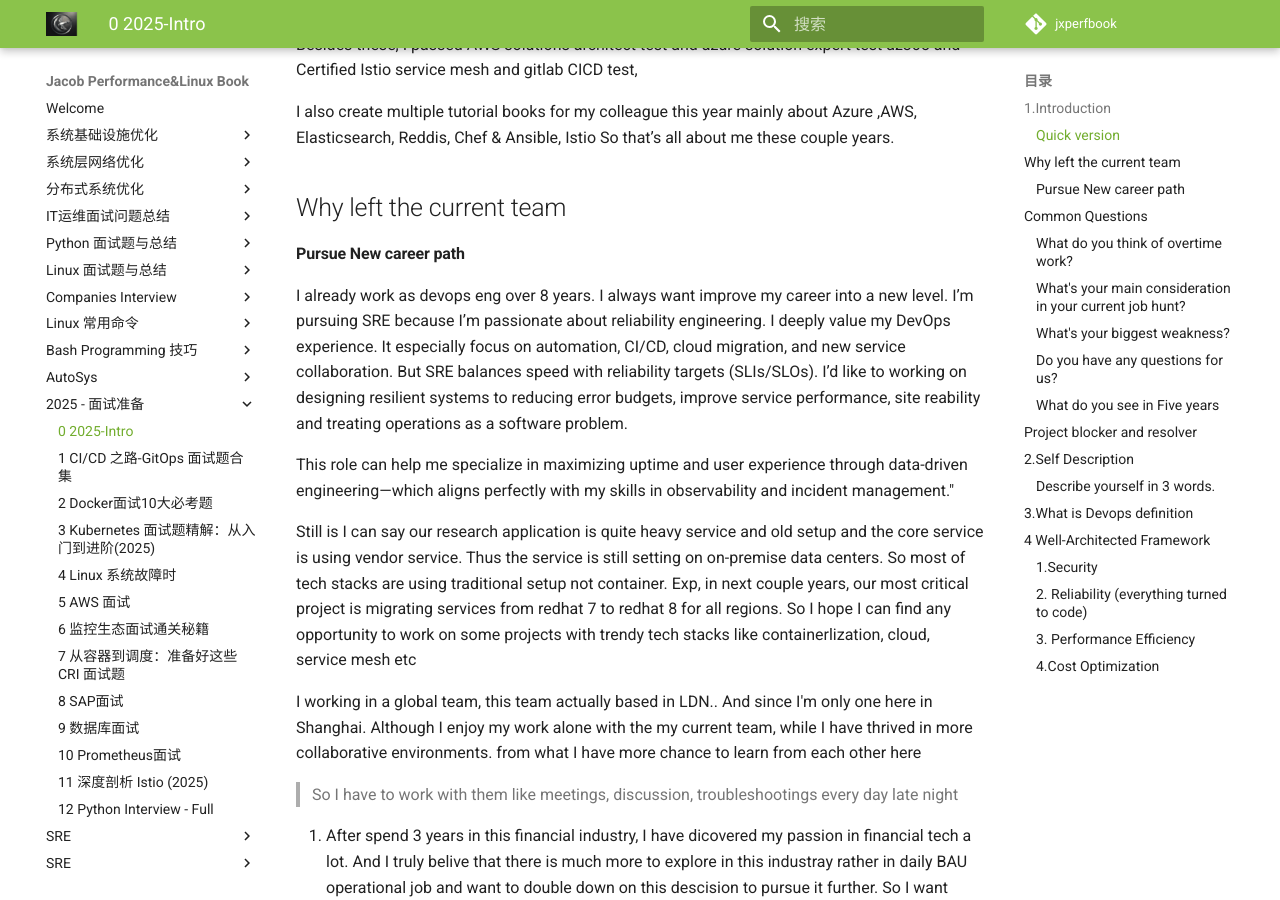
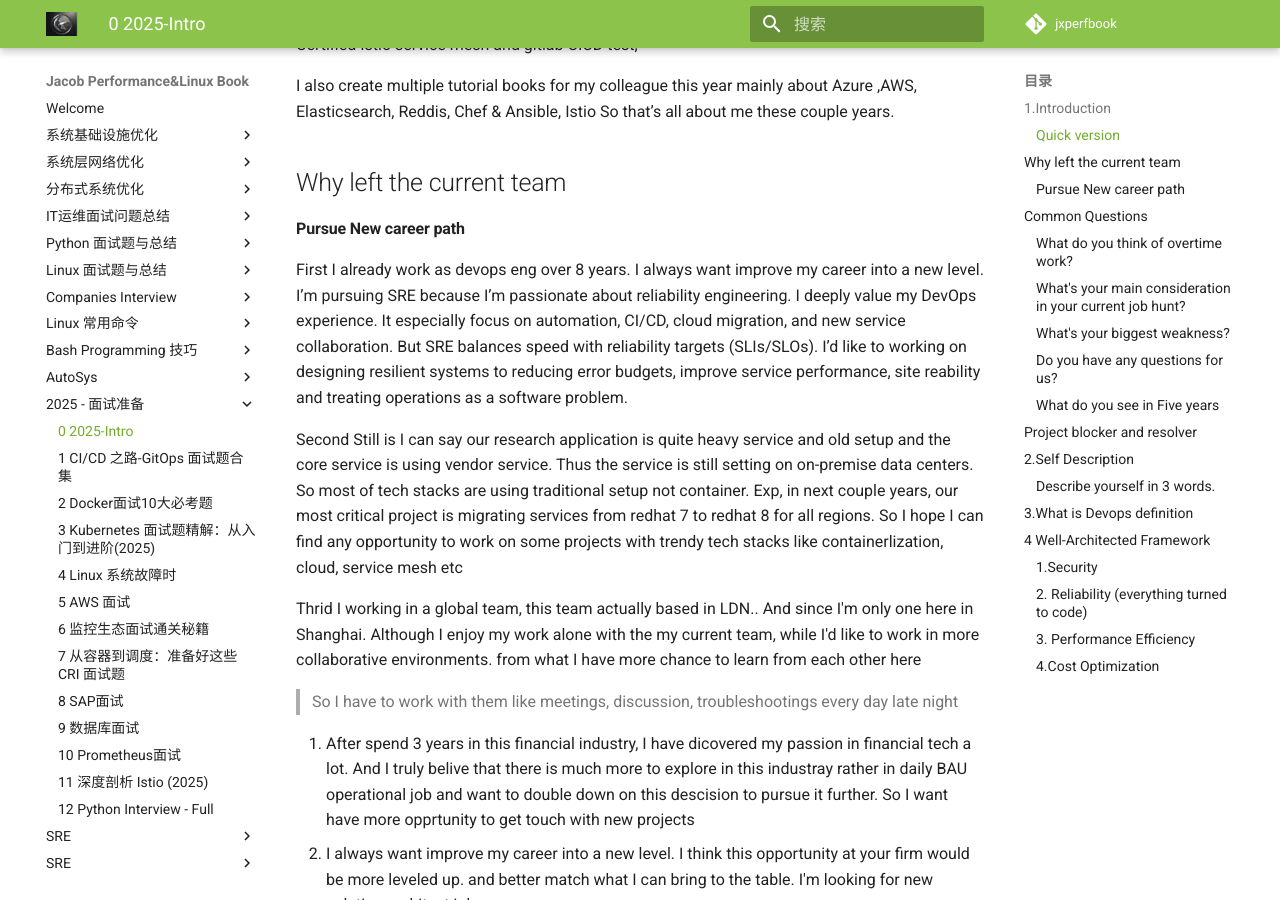
Before and after one commit to Chao-Xi/jxperfbook, an MkDocs documentation site: the page built from docs/2025/0intro.md, in a window 1280 px wide and 900 px high, scrolled down 3617 px. Built offline with MkDocs 1.6.1 and Material for MkDocs 9.7.7, drawn with Linux system fonts in a browser that asks for light colours; comment, search, counter and statistics services are not loaded; some of the changed text lies outside the part shown.

```diff
--- a/docs/2025/0intro.md
+++ b/docs/2025/0intro.md
@@ -51,7 +51,7 @@
 
 And then after one year, I finished my project and made my decision to came back to Shanghai and working as DevOps engineer in Blackboard. The Blackboard is a company which provides online teaching and learning SAAS system for universities and companies
 
-**My projects mainly include migrating the old CI/CD tool jenkins servers and jobs from on-premsie servers lab to AWS cloud** including AWS infrastructure and jenkins servers build with AWS Cloudformation and ansible playbook. Move jenkins master from servers to Docker, design and built new pipeline jobs to replace old multi-branch and free-style jobs, convert all old and manually created jenkins jobs to groovy and script code.
+**My projects mainly include migrating the old CI/CD tool jenkins servers and jobs from on-premsie servers lab to AWS cloud** including AWS infrastructure and jenkins servers build with AWS Cloudformation and ansible playbook. Move jenkins master from servers to Docker, convert all old and manually created jenkins jobs to groovy and script code.
 
 **After that I landed my new opportunity in SAP Jam and Workzone team and working as Senior DevOps engineer.**
 
@@ -88,15 +88,13 @@
 
 #### Pursue New career path
 
-I already work as devops eng over 8 years. I always want improve my career into a new level. I’m pursuing SRE because I’m passionate about reliability engineering. I deeply value my DevOps experience. It especially focus on automation, CI/CD, cloud migration, and new service collaboration. But SRE balances speed with reliability targets (SLIs/SLOs). I’d like to working on designing resilient systems to reducing error budgets, improve service performance, site reability and treating operations as a software problem.
-
-This role can help me specialize in maximizing uptime and user experience through data-driven engineering—which aligns perfectly with my skills in observability and incident management."
+First I already work as devops eng over 8 years. I always want improve my career into a new level. I’m pursuing SRE because I’m passionate about reliability engineering. I deeply value my DevOps experience. It especially focus on automation, CI/CD, cloud migration, and new service collaboration. But SRE balances speed with reliability targets (SLIs/SLOs). I’d like to working on designing resilient systems to reducing error budgets, improve service performance, site reability and treating operations as a software problem.
 
 
-Still is I can say our research application is quite heavy service and old setup and the core service is using vendor service. Thus the service is still setting on on-premise data centers. So most of tech stacks are using traditional setup not container. Exp, in next couple years, our most critical project is migrating services from redhat 7 to redhat 8 for all regions. So I hope I can find any opportunity to work on some projects with trendy tech stacks like containerlization, cloud, service mesh etc
+Second Still is I can say our research application is quite heavy service and old setup and the core service is using vendor service. Thus the service is still setting on on-premise data centers. So most of tech stacks are using traditional setup not container. Exp, in next couple years, our most critical project is migrating services from redhat 7 to redhat 8 for all regions. So I hope I can find any opportunity to work on some projects with trendy tech stacks like containerlization, cloud, service mesh etc
 
 
-I working in a global team, this team actually based in LDN.. And since I'm only one here in Shanghai. Although I enjoy my work alone with the my current team, while I have thrived in more collaborative environments. from what I have more chance to learn from each other here
+Thrid I working in a global team, this team actually based in LDN.. And since I'm only one here in Shanghai. Although I enjoy my work alone with the my current team, while I'd like to work in more collaborative environments. from what I have more chance to learn from each other here
 
 > So I have to work with them like meetings, discussion, troubleshootings every day late night
 
```
